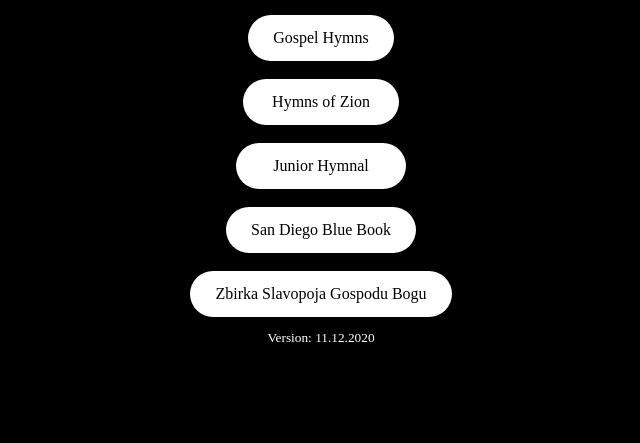
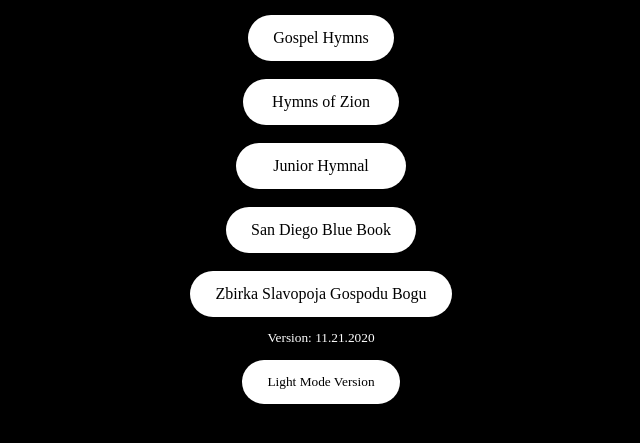
Before and after one commit to DFIRent/acchymns, a plain HTML site: page index.html in a window 1280 px wide. Shown: the part 129-572 px from the top of the page, without its empty margins (319-959 px from the left). Drawn offline with Linux system fonts and the light colour scheme; a web font is replaced by a local one.

Commit message:
Optional light mode compatability

```diff
--- a/index.html
+++ b/index.html
@@ -38,8 +38,10 @@
 
 </body>
 
+
 <footer class="infofooter">
   <small>
-  <p>Version: 11.12.2020</p> <!-- If you have any questions / comments / concerns please dm me on instagram @skaf -->
+  <p>Version: 11.21.2020</p> <!-- If you have any questions / comments / concerns please dm me on instagram @skaf -->
+  <a href="lightindex.html" target="_self">Light Mode Version</a>
 </small>
 </footer>
```
